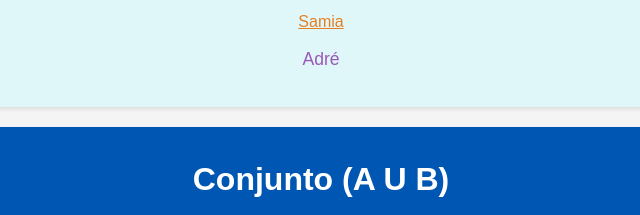
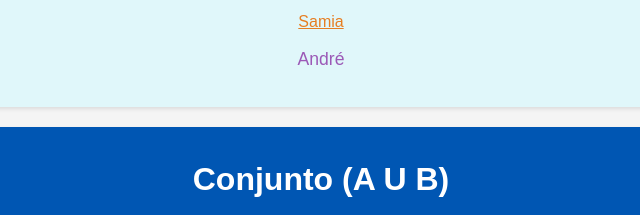
Before and after one commit to edsonsilva1987/Teoria.ads, a plain HTML site: page index.html in a window 1280 px wide. Shown: the part 210-425 px from the top of the page, 319-959 px from the left. Drawn offline with Linux system fonts and the light colour scheme.

Commit message:
Atualizar o index.html

```diff
--- a/index.html
+++ b/index.html
@@ -13,7 +13,7 @@
     <p class="1">Edson</p>
     <p class="2">Joao Paulo</p>
     <p class="3">Samia</p>
-    <p class="4">Adré</p>
+    <p class="4">André</p>
 </div>
 
   <div class="uniao"><h1>Conjunto (A U B)</h1>
```
